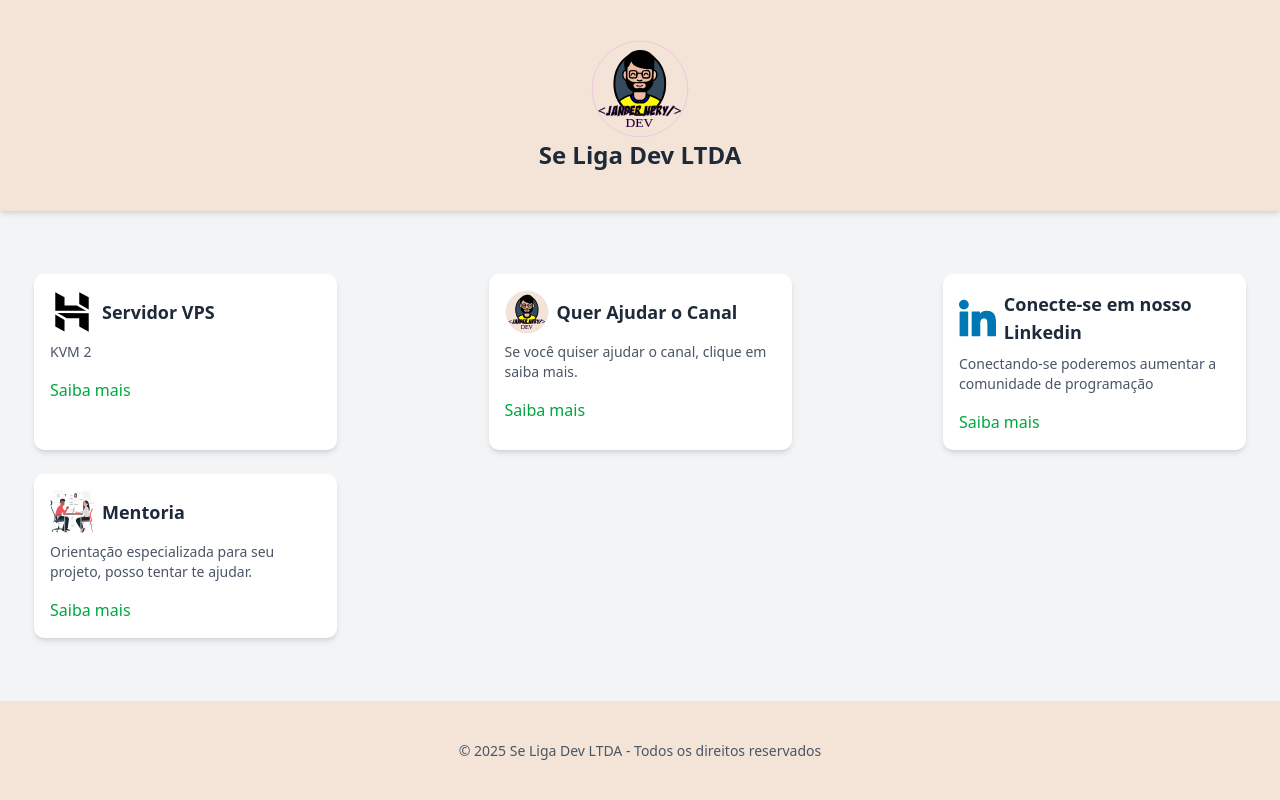
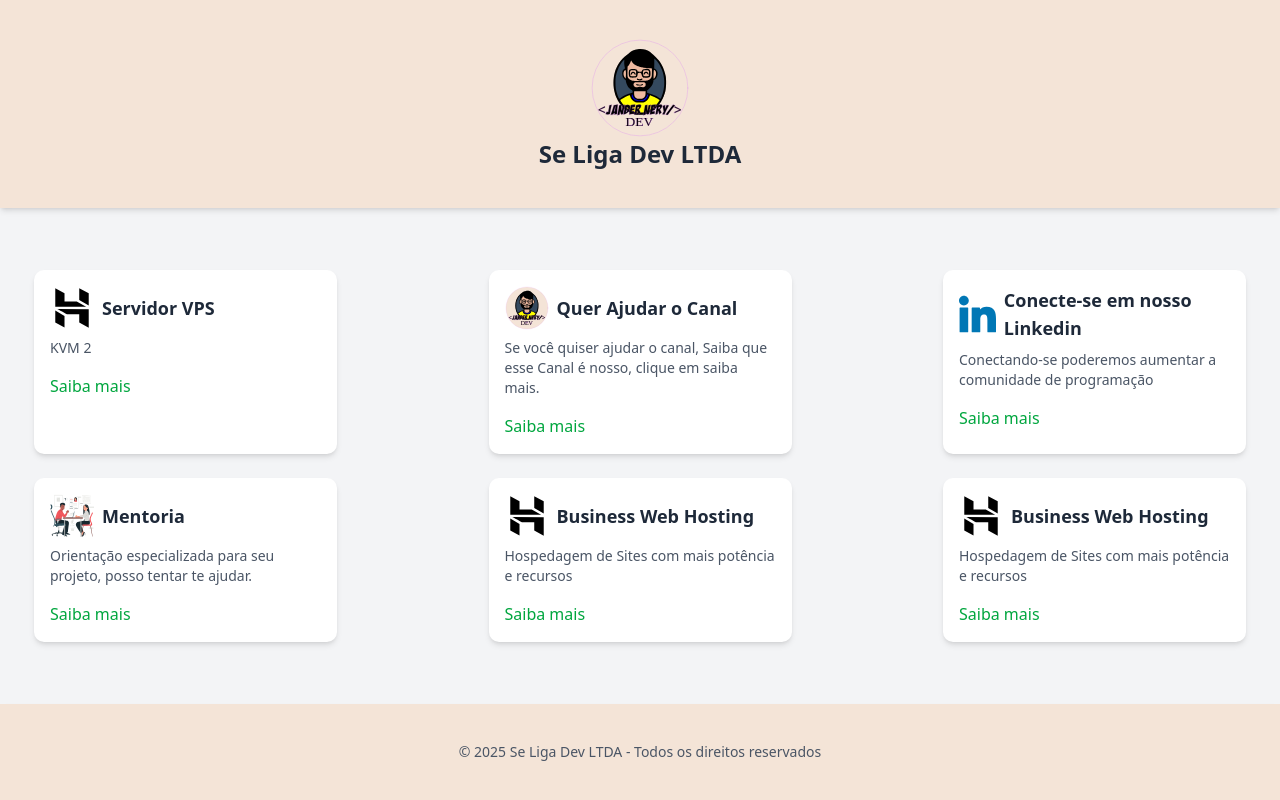
Before and after one commit to jnerydesigner/landingpage-products-digital, a React (Vite) app: page / in a window 1280 px wide. Built offline with nearby package versions, Linux system fonts and the light colour scheme.

Commit message:
Feat: Ajuste na tela para teste de jenkins

```diff
--- a/src/components/cardSection.tsx
+++ b/src/components/cardSection.tsx
@@ -13,7 +13,8 @@ const CardsSection = () => {
     {
       id: 2,
       title: "Quer Ajudar o Canal",
-      description: "Se você quiser ajudar o canal, clique em saiba mais.",
+      description:
+        "Se você quiser ajudar o canal, Saiba que esse Canal é nosso, clique em saiba mais.",
       img: "/logo-jander-nery-dev-redondo.svg",
       linkAffiliate: "",
       linkLearnMore: "/pix",
@@ -35,6 +36,22 @@ const CardsSection = () => {
       img: "/consult.svg",
       linkAffiliate: "",
       linkLearnMore: "/consult",
+    },
+    {
+      id: 5,
+      title: "Business Web Hosting",
+      description: "Hospedagem de Sites com mais potência e recursos",
+      img: "/hostinger-logo.svg",
+      linkAffiliate: "",
+      linkLearnMore: "/hostinger-site",
+    },
+    {
+      id: 6,
+      title: "Business Web Hosting",
+      description: "Hospedagem de Sites com mais potência e recursos",
+      img: "/hostinger-logo.svg",
+      linkAffiliate: "",
+      linkLearnMore: "/hostinger-site",
     },
   ];
 
```
